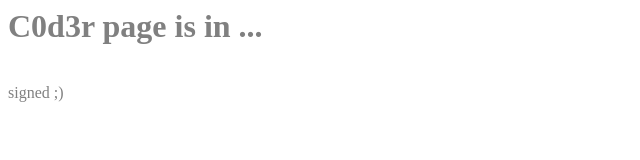
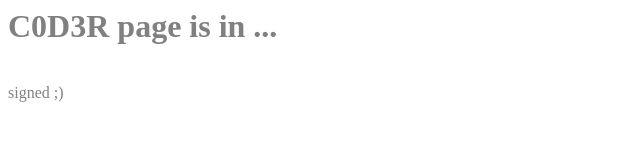
Before and after one commit to mr1528/ghi, a plain HTML site: page index.html in a window 1280 px wide. Shown: the whole page, without its empty margins (0-640 px from the left). Drawn offline with Linux system fonts and the light colour scheme.

Commit message:
Update index.html

```diff
--- a/index.html
+++ b/index.html
@@ -4,5 +4,5 @@
     color:gray;
   }
 </style>
-<h1> C0d3r page is in ... </h1>
+<h1> C0D3R page is in ... </h1>
 <br>signed ;)
```
